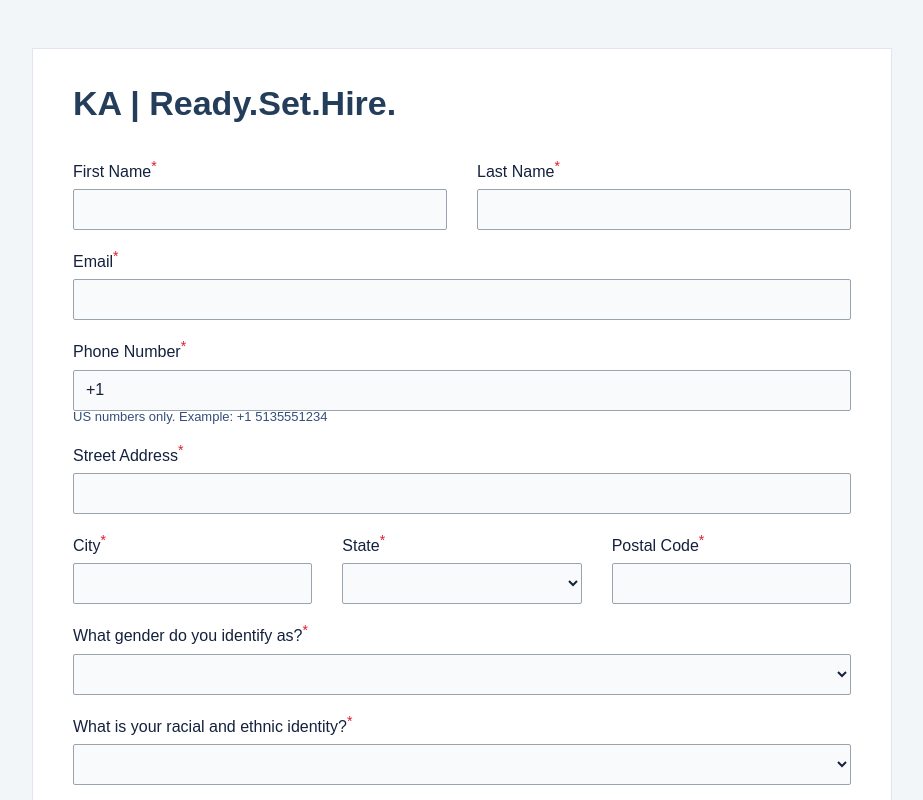
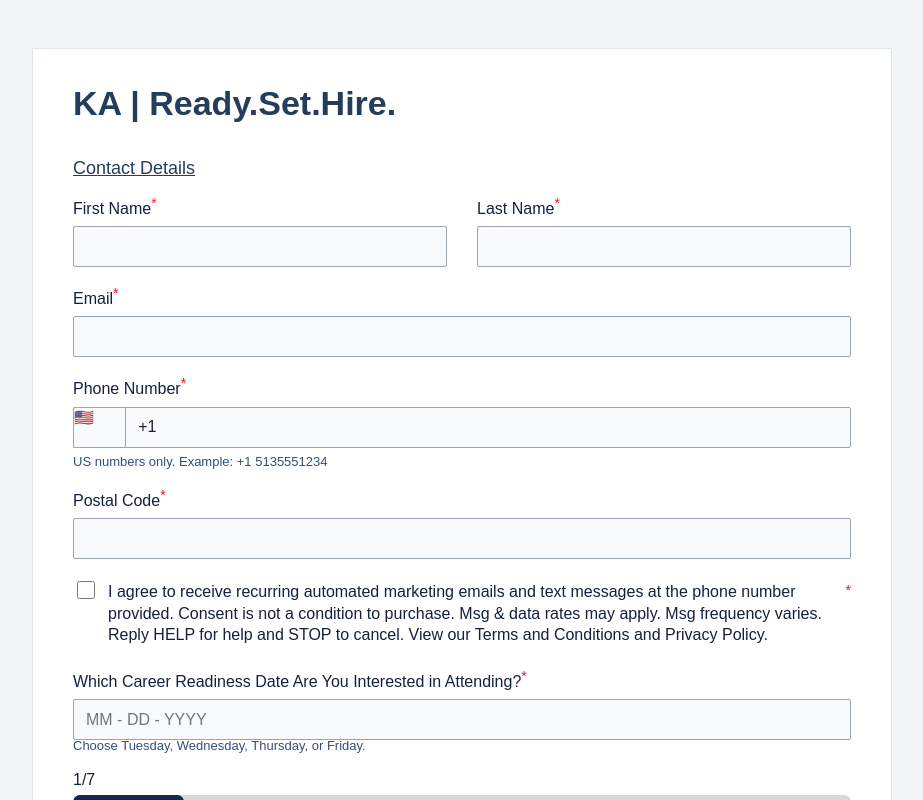
Before and after one commit to SDresmann/ken-ai-datepicker-frontend, a React (Create React App) app: page / in a window 1280 px wide. Shown: the top 800 px of the page, without its empty margins (178-1101 px from the left). Built offline with nearby package versions, Linux system fonts and the light colour scheme.

Commit message:
change first and second page

```diff
--- a/src/App.css
+++ b/src/App.css
@@ -85,6 +85,27 @@ select,
   background: #f8fafc;
   color: #152238;
   font-size: 16px;
+}
+
+.phone-input-row {
+  display: flex;
+}
+
+.phone-country {
+  display: inline-flex;
+  width: 56px;
+  height: 41px;
+  align-items: center;
+  justify-content: center;
+  border: 1px solid #9aa4af;
+  border-right: 0;
+  border-radius: 2px 0 0 2px;
+  background: #f8fafc;
+  font-size: 18px;
+}
+
+.phone-input-row input {
+  border-radius: 0 2px 2px 0;
 }
 
 select {
--- a/src/App.js
+++ b/src/App.js
@@ -6,17 +6,20 @@ import 'react-datepicker/dist/react-datepicker.css';
 import './App.css';
 
 const API_URL = 'https://ken-ai-datepicker-backend.onrender.com';
-const TOTAL_STEPS = 6;
+const TOTAL_STEPS = 7;
 
 const emptyForm = {
   first_name: '',
   last_name: '',
   email: '',
   phone: '+1 ',
+  marketing_message_consent: false,
   address: '',
   city: '',
   fullname_state: '',
   zip: '',
+  are_you_under_18_years_old: '',
+  date_of_birth: null,
   what_gender_do_you_identify_as_: '',
   what_is_your_racial_and_ethnic_identity_: '',
   class_date: null,
@@ -110,6 +113,7 @@ function App() {
       last_name: form.last_name,
       email: form.email,
       phone: form.phone,
+      marketing_message_consent: form.marketing_message_consent,
       address: form.address,
       city: form.city,
       fullname_state: form.fullname_state,
@@ -127,13 +131,13 @@ function App() {
   };
 
   const goNext = async (event) => {
+    const formElement = event.currentTarget.form;
+    if (!formElement.reportValidity()) return;
+
     if (step !== 1) {
       setStep((current) => Math.min(current + 1, TOTAL_STEPS));
       return;
     }
-
-    const formElement = event.currentTarget.form;
-    if (!formElement.reportValidity()) return;
 
     if (!form.class_date) {
       alert('Please choose a class date.');
@@ -176,6 +180,7 @@ function App() {
         class_date: date,
         class_date_option_2: form.class_date_option_2 ? moment(form.class_date_option_2).format('YYYY-MM-DD') : '',
         class_date_option_3: form.class_date_option_3 ? moment(form.class_date_option_3).format('YYYY-MM-DD') : '',
+        date_of_birth: form.date_of_birth ? moment(form.date_of_birth).format('YYYY-MM-DD') : '',
         date_signed: form.date_signed ? moment(form.date_signed).format('YYYY-MM-DD') : '',
       };
       const response = await axios.post(`${API_URL}/api/bookings`, payload);
@@ -228,6 +233,7 @@ function App() {
         const showAdditionalClassDates = needsAdditionalClassDates();
         return (
           <>
+            <h2 className="section-heading">Contact Details</h2>
             <div className="two-column">
               <label className="field">
                 <span>First Name<sup>*</sup></span>
@@ -244,6 +250,8 @@ function App() {
             </label>
             <label className="field">
               <span>Phone Number<sup>*</sup></span>
+              <div className="phone-input-row">
+                <span className="phone-country">🇺🇸</span>
                 <input
                   name="phone"
                   type="tel"
@@ -253,27 +261,24 @@ function App() {
                   title="Enter a US phone number with +1 followed by 10 digits."
                   required
                 />
+              </div>
               <small>US numbers only. Example: +1 5135551234</small>
             </label>
-            <label className="field">
-              <span>Street Address<sup>*</sup></span>
-              <input name="address" value={form.address} onChange={(e) => updateField('address', e.target.value)} required />
-            </label>
-            <div className="three-column">
-              <label className="field">
-                <span>City<sup>*</sup></span>
-                <input name="city" value={form.city} onChange={(e) => updateField('city', e.target.value)} required />
-              </label>
-              {renderSelect('fullname_state', 'State', states)}
             <label className="field">
               <span>Postal Code<sup>*</sup></span>
               <input name="zip" value={form.zip} onChange={(e) => updateField('zip', e.target.value)} required />
             </label>
-            </div>
-            {renderSelect('what_gender_do_you_identify_as_', 'What gender do you identify as?', genderOptions)}
-            {renderSelect('what_is_your_racial_and_ethnic_identity_', 'What is your racial and ethnic identity?', ethnicityOptions)}
+            <label className="checkbox-row consent">
+              <input
+                type="checkbox"
+                checked={form.marketing_message_consent}
+                onChange={(e) => updateField('marketing_message_consent', e.target.checked)}
+                required
+              />
+              I agree to receive recurring automated marketing emails and text messages at the phone number provided. Consent is not a condition to purchase. Msg &amp; data rates may apply. Msg frequency varies. Reply HELP for help and STOP to cancel. View our Terms and Conditions and Privacy Policy.<sup>*</sup>
+            </label>
             <label className="field">
-              <span>Class Date<sup>*</sup></span>
+              <span>Which Career Readiness Date Are You Interested in Attending?<sup>*</sup></span>
               <DatePicker
                 selected={form.class_date}
                 onChange={updateClassDate}
@@ -319,6 +324,45 @@ function App() {
           </>
         );
       case 2:
+        return (
+          <>
+            <h2 className="section-heading">Qualifying Information</h2>
+            {renderSelect('are_you_under_18_years_old', 'Are you under 18 years old?', yesNo)}
+            <label className="field">
+              <span>Street Address</span>
+              <input name="address" value={form.address} onChange={(e) => updateField('address', e.target.value)} />
+            </label>
+            <div className="two-column">
+              <label className="field">
+                <span>City</span>
+                <input name="city" value={form.city} onChange={(e) => updateField('city', e.target.value)} />
+              </label>
+              <label className="field">
+                <span>State</span>
+                <select value={form.fullname_state} onChange={(e) => updateField('fullname_state', e.target.value)}>
+                  <option value=""></option>
+                  {states.map((option) => (
+                    <option key={option} value={option}>{option}</option>
+                  ))}
+                </select>
+              </label>
+            </div>
+            <label className="field">
+              <span>Date of Birth</span>
+              <DatePicker
+                selected={form.date_of_birth}
+                onChange={(date) => updateField('date_of_birth', date)}
+                dateFormat="MM-dd-yyyy"
+                className="form-control"
+                placeholderText="MM - DD - YYYY"
+                maxDate={new Date()}
+              />
+            </label>
+            {renderSelect('what_gender_do_you_identify_as_', 'What gender do you identify as?', genderOptions)}
+            {renderSelect('what_is_your_racial_and_ethnic_identity_', 'What is your racial and ethnic identity?', ethnicityOptions)}
+          </>
+        );
+      case 3:
         const isFinishingHighSchool = form.are_you_still_finishing_high_school === 'Yes';
         return (
           <>
@@ -359,7 +403,7 @@ function App() {
             ])}
           </>
         );
-      case 3:
+      case 4:
         return (
           <>
             <h2 className="section-heading">Assistance Received</h2>
@@ -380,7 +424,7 @@ function App() {
             ])}
           </>
         );
-      case 4:
+      case 5:
         const isParent = form.are_you_a_parent === 'Yes';
         return (
           <>
@@ -405,7 +449,7 @@ function App() {
             )}
           </>
         );
-      case 5:
+      case 6:
         const isJusticeInvolved = form.are_you_involved_in_the_justice_system === 'Yes';
         return (
           <>
@@ -436,7 +480,7 @@ function App() {
             )}
           </>
         );
-      case 6:
+      case 7:
         return (
           <>
             <h2 className="section-heading">Final Details</h2>
```
Lines whose indentation alone changed are shown as unchanged.
